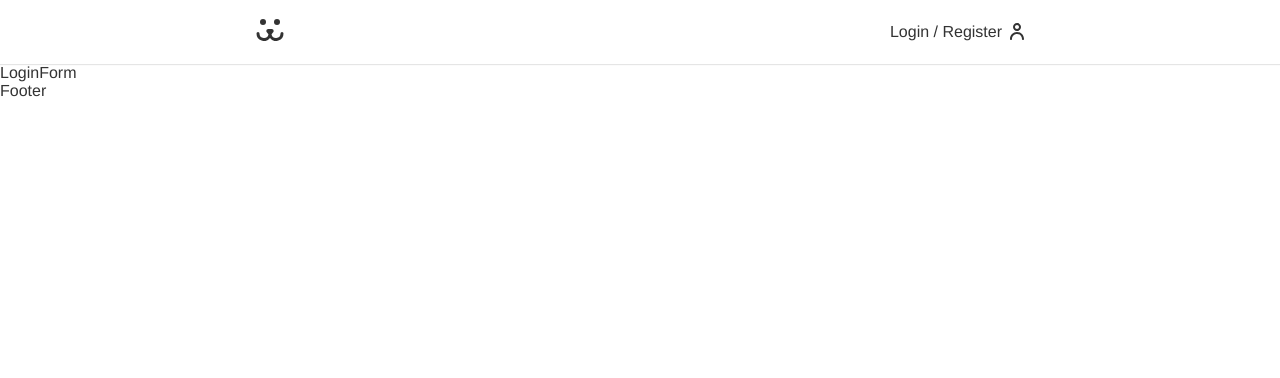
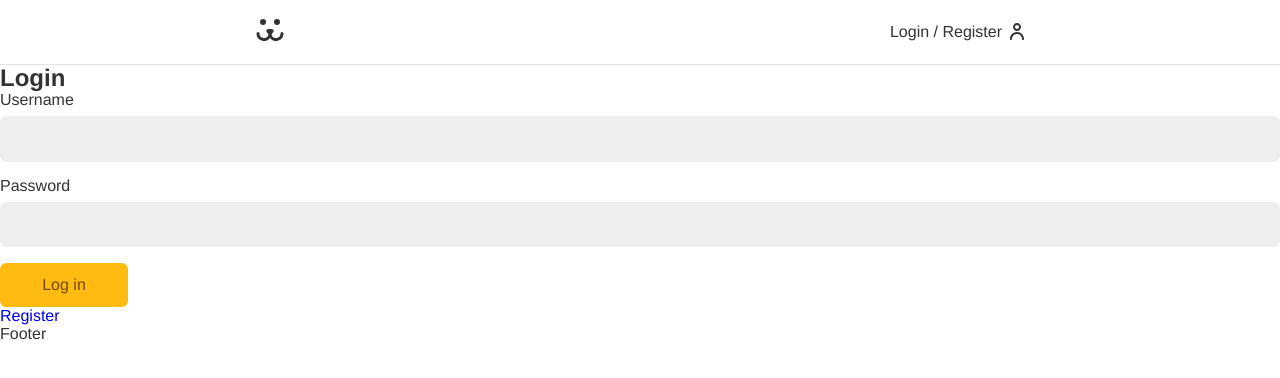
Before and after one commit to lucassodresa/dogs, a React (Vite) app: page /login in a window 1280 px wide. Shown: the top 378 px of the page. Built offline with nearby package versions, Linux system fonts and the light colour scheme.

Commit message:
login form updated

```diff
--- a/src/Components/Login/LoginForm.jsx
+++ b/src/Components/Login/LoginForm.jsx
@@ -1,7 +1,49 @@
-import React from "react";
+import { Link } from "react-router-dom";
+import Input from "../Forms/Input";
+import Button from "../Forms/Button";
+import useForm from "../../Hooks/useForm";
+import loginSchema from "../../Constants/Schemas/loginSchema";
+import { hasInvalidField } from "../../Utils/Form";
 
 const LoginForm = () => {
-  return <div>LoginForm</div>;
+  const username = useForm(loginSchema, "username");
+  const password = useForm(loginSchema, "password");
+
+  async function handleSubmit(event) {
+    event.preventDefault();
+    const fields = [username, password];
+
+    if (!(await hasInvalidField(fields))) {
+      const response = await fetch(
+        "https://dogsapi.origamid.dev/json/jwt-auth/v1/token",
+        {
+          method: "POST",
+          headers: {
+            "Content-Type": "application/json",
+          },
+          body: JSON.stringify({
+            username: username.value,
+            password: password.value,
+          }),
+        }
+      );
+      const json = await response.json();
+      console.log(json);
+    }
+  }
+
+  return (
+    <section>
+      <h1>Login</h1>
+      <form action="" onSubmit={handleSubmit}>
+        <Input label="Username" name="username" {...username} />
+        <Input label="Password" type="password" name="password" {...password} />
+        <Button>Log in</Button>
+      </form>
+
+      <Link to="/login/create">Register</Link>
+    </section>
+  );
 };
 
 export default LoginForm;
```
